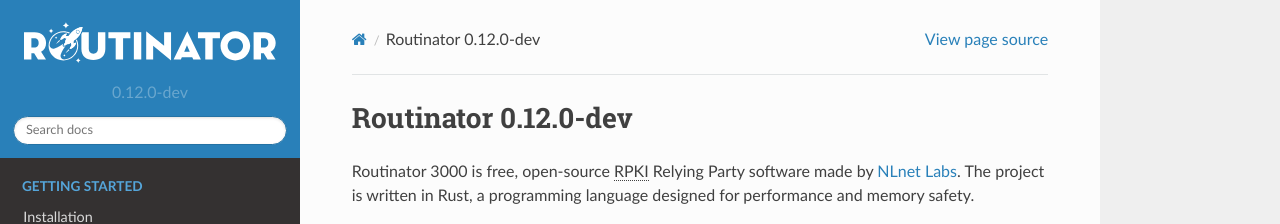
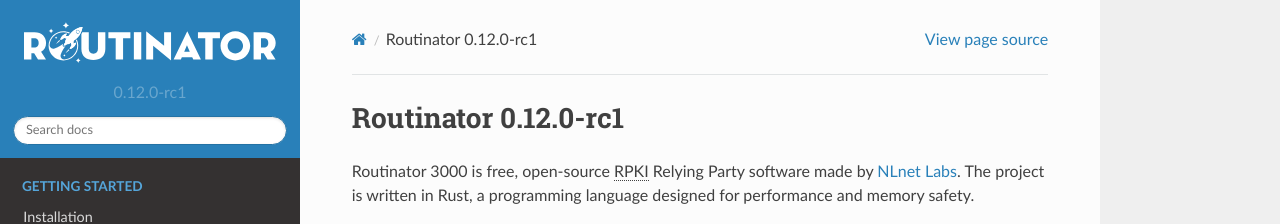
Before and after one commit to NLnetLabs/routinator, a Sphinx documentation site: the page built from doc/manual/source/index.rst, in a window 1280 px wide and 900 px high. Shown: the top 224 px of the window. Built offline with Sphinx 7.4.7 and the Read the Docs theme 2.0.0, drawn with Linux system fonts in a browser that asks for light colours.

```diff
--- a/Cargo.toml
+++ b/Cargo.toml
@@ -1,7 +1,7 @@
 [package]
 # Note: some of these values are also used when building Debian packages below.
 name = "routinator"
-version = "0.12.0-dev"
+version = "0.12.0-rc1"
 edition = "2021"
 rust-version = "1.60"
 authors = ["The NLnet Labs RPKI Team <rpki@nlnetlabs.nl>"]
--- a/doc/manual/source/installation.rst
+++ b/doc/manual/source/installation.rst
@@ -270,6 +270,7 @@ to get started.
        have it listen on IPv6 as well as IPv4:
 
        .. code-block:: bash
+
           sudo docker run <your usual arguments> \
               server --rtr [::]:3323 --http [::]:8323
 
```
Also changed, not shown: Changelog.md (+3 -1 lines), 2 other files.
